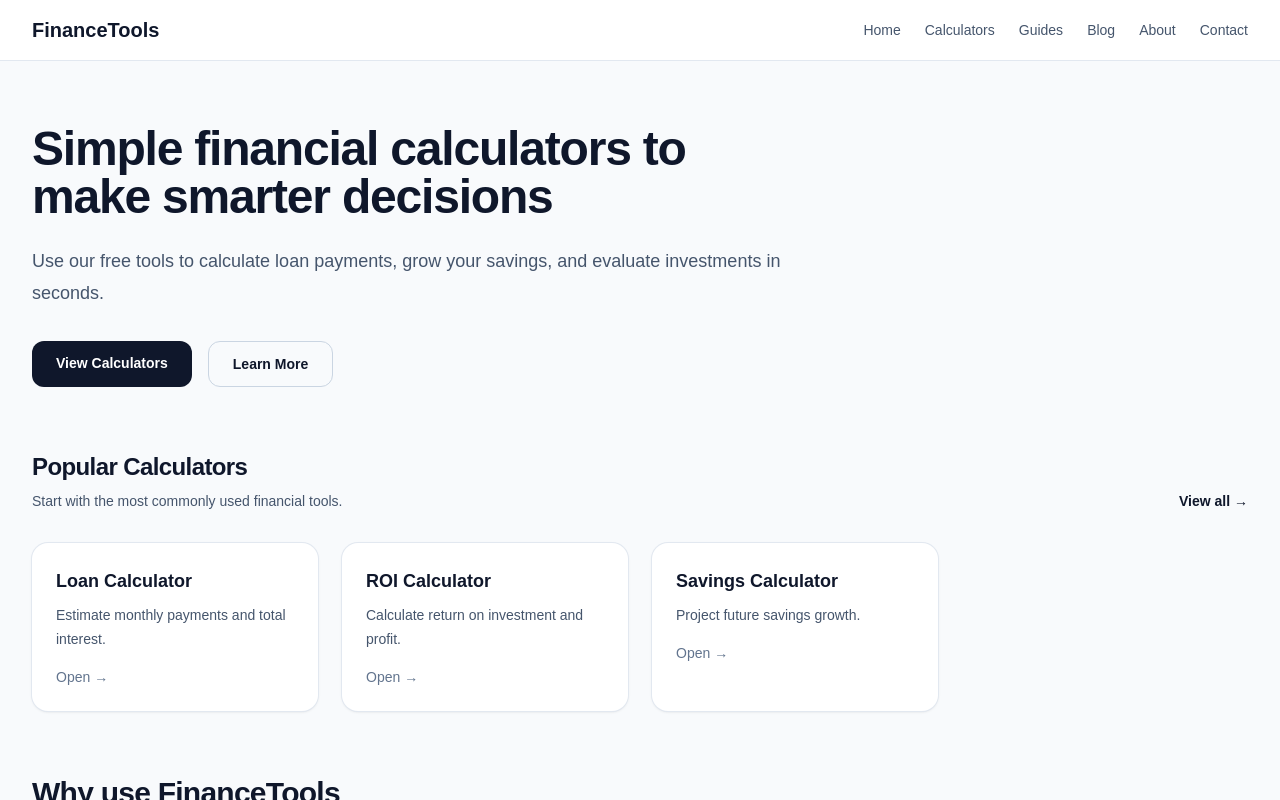
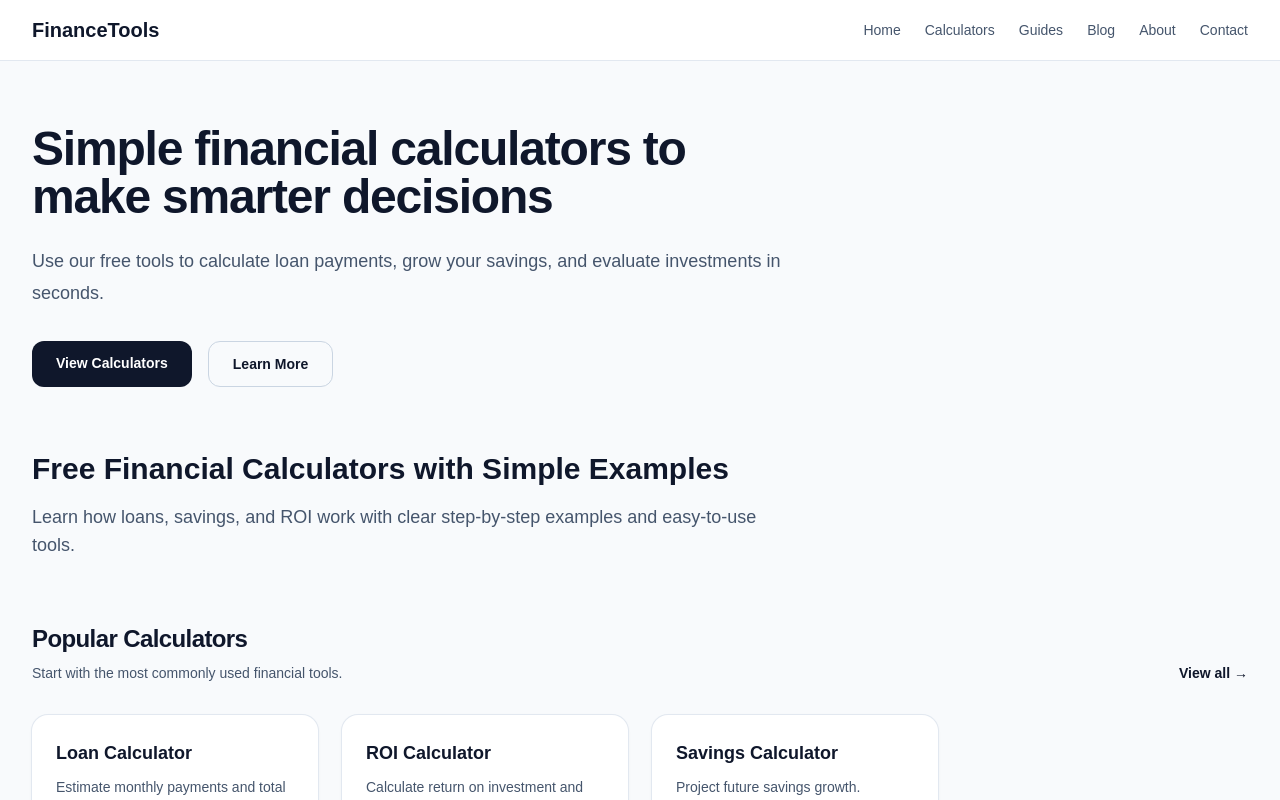
Before and after one commit to alameersam/finance-tools, a Next.js app: page / in a window 1280 px wide. Shown: the top 800 px of the page. Built offline with nearby package versions, Linux system fonts and the light colour scheme.

Commit message:
improve homepage SEO section

```diff
--- a/app/page.tsx
+++ b/app/page.tsx
@@ -34,6 +34,17 @@ export default function Home() {
         Learn More
       </a>
     </div>
+  </div>
+</section>
+
+<section className="mx-auto max-w-7xl px-6 pb-16 lg:px-8">
+  <div className="max-w-3xl">
+    <h2 className="text-3xl font-bold">
+      Free Financial Calculators with Simple Examples
+    </h2>
+    <p className="mt-4 text-lg text-slate-600">
+      Learn how loans, savings, and ROI work with clear step-by-step examples and easy-to-use tools.
+    </p>
   </div>
 </section>
 
```
Lines whose indentation alone changed are shown as unchanged.
